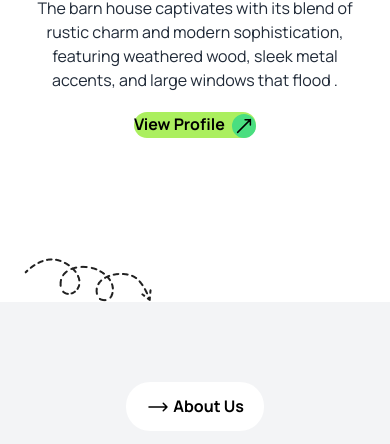
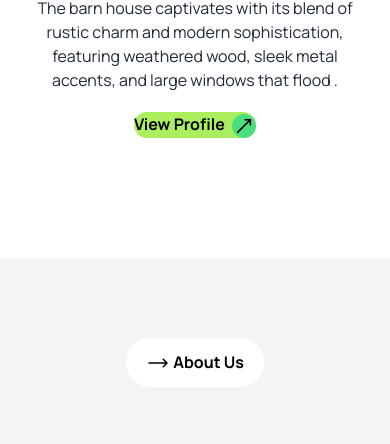
Before and after one commit to Delower-007/Tailwind-Assignment, a plain HTML site: page index.html in a window 390 px wide. Shown: the part 583-1027 px from the top of the page. Drawn offline with nearby package versions, Linux system fonts and the light colour scheme.

Commit message:
final navbar

```diff
--- a/index.html
+++ b/index.html
@@ -49,11 +49,7 @@
   </head>
   <body class="font-manrope">
 
-    <!-- Title Start -->
-     <!-- <h4>Hello <svg xmlns="http://www.w3.org/2000/svg" fill="none" viewBox="0 0 24 24" stroke-width="1.5" stroke="currentColor" class="size-6 inline-block font-2">
-      <path stroke-linecap="round" stroke-linejoin="round" d="M17.25 8.25 21 12m0 0-3.75 3.75M21 12H3" />
-    </svg>
-    </h4> -->
+
      <!-- Title End  -->
     <header class="container mx-auto">
       <div class="navbar bg-base-100">
@@ -142,6 +138,9 @@
         </div>
         </div>
       </div>
+
+
+
       <!-- Image Section  -->
        <section class="">
         <div class="text-center space-y-5 p-6">
@@ -168,7 +167,7 @@
 
       <section class="my-24 ">
         <!-- Thoughtful Section Start  -->
-        <img class="mt-12 ml-6" src="assets/Vector.png" alt="">
+        <img class="mt-12 ml-6 hidden lg:block" src="assets/Vector.png" alt="">
         <div class="hero  bg-gray-100 py-6 lg:py-12 ">
           <div class="hero-content flex-1 flex-col lg:flex-row">
             <!-- <img
```
